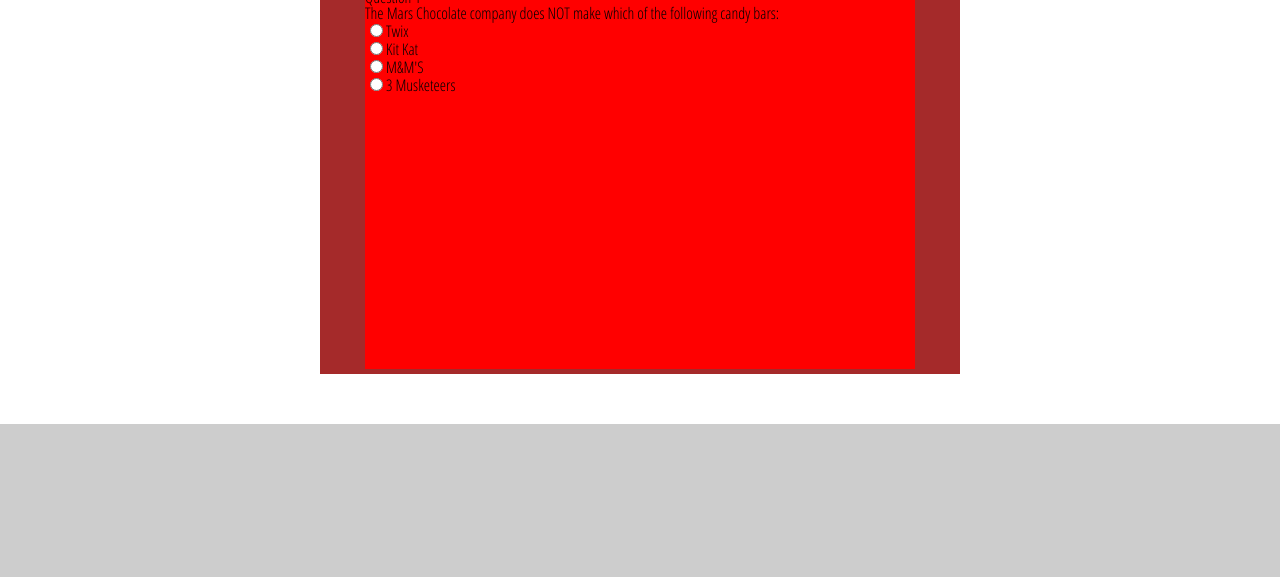
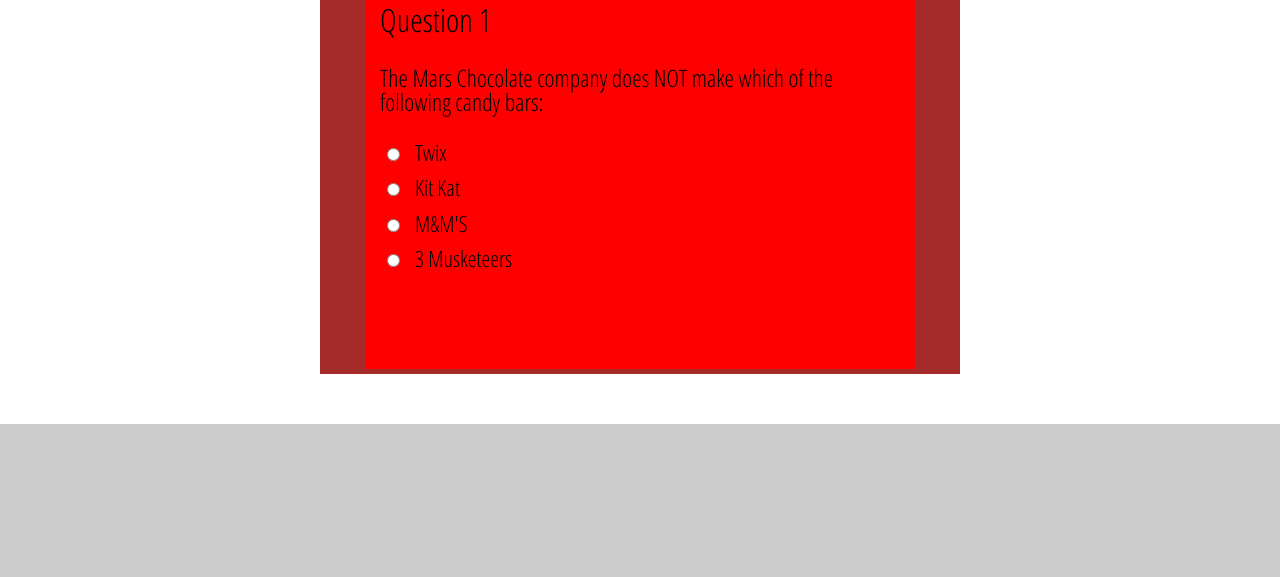
Before and after one commit to jocelynalsdorf/quiz-app, a plain HTML site: page index.html in a window 1280 px wide. Shown: the part 223-800 px from the top of the page. Drawn offline with nearby package versions, Linux system fonts and the light colour scheme.

Commit message:
styling for form elements for questions

```diff
--- a/css/styles.css
+++ b/css/styles.css
@@ -153,10 +153,27 @@ nav a {
 
 
 
-/*layout*/
+/*question box content styles*/
 
+legend {
+    padding: 15px;
+    font-size: 2em;
+    margin:  0 auto;
+}
+h3.quiz-question {
+    font-size: 1.5em;
+    padding: 15px;
+}
 
+p {
+    padding-top: 13px;
+    font-size: 1.4em;
+    padding-left: 17px;
+}
 
+input {
+    margin-right:  15px;
+}
 
 /*images*/
 
--- a/index.html
+++ b/index.html
@@ -54,7 +54,7 @@
 			<div class="quest-four">
 			  <form>
 				<legend>Question 4</legend>
-				<h3 class="quiz-question">Wich candy has a slogan that invites you to "taste" an element of nature:</h3>
+				<h3 class="quiz-question">Which candy has a slogan that invites you to "taste" an element of nature:</h3>
 				<p><label> <input type="radio" class="question4-a" name="question4-a">Starburst</label></p>
 				<p><label> <input type="radio" class="question4-b" name="question4-b">Twizzlers</p>
 				<p><label> <input type="radio" class="question4-c" name="question4-c">Jolly Rancher</label></p>
```
